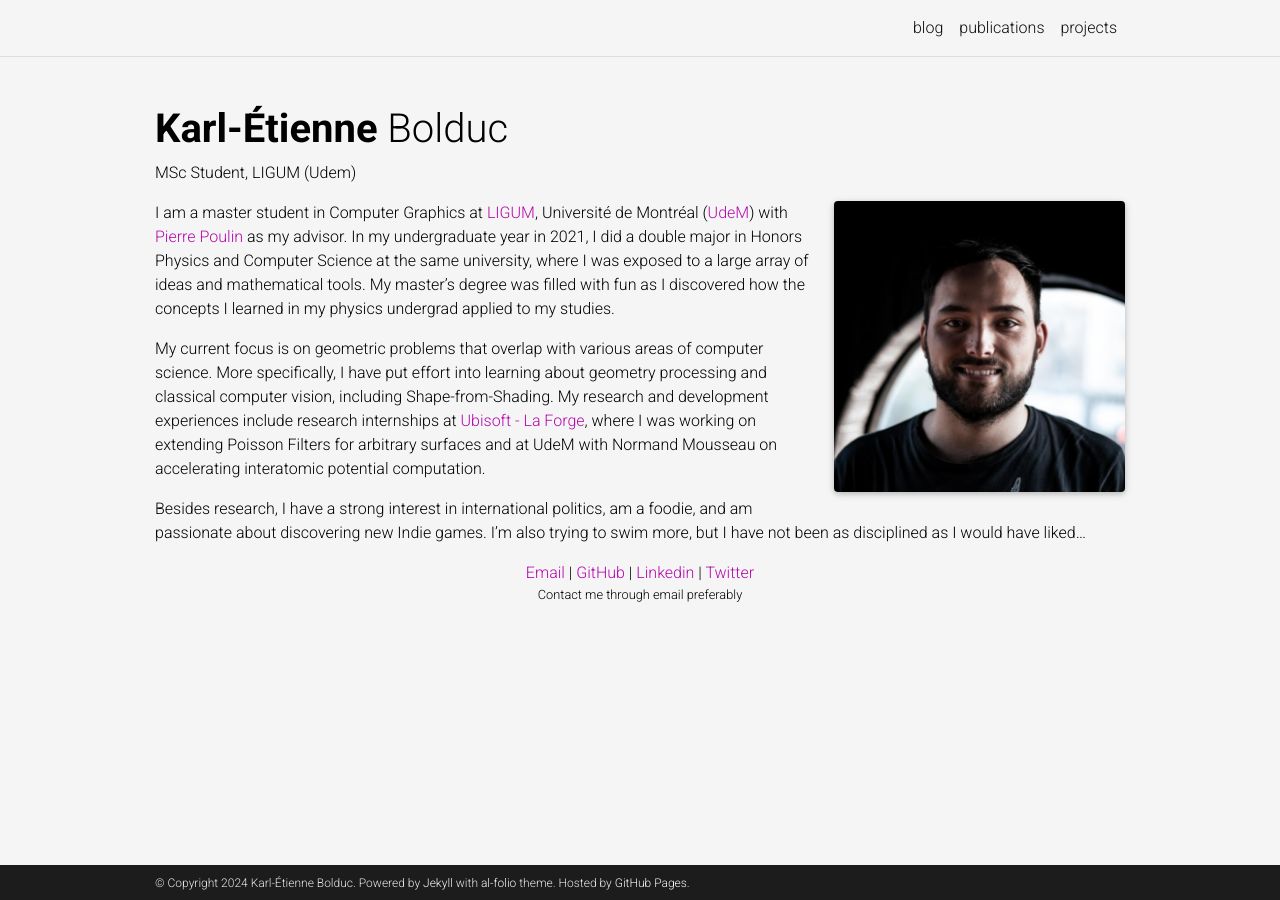
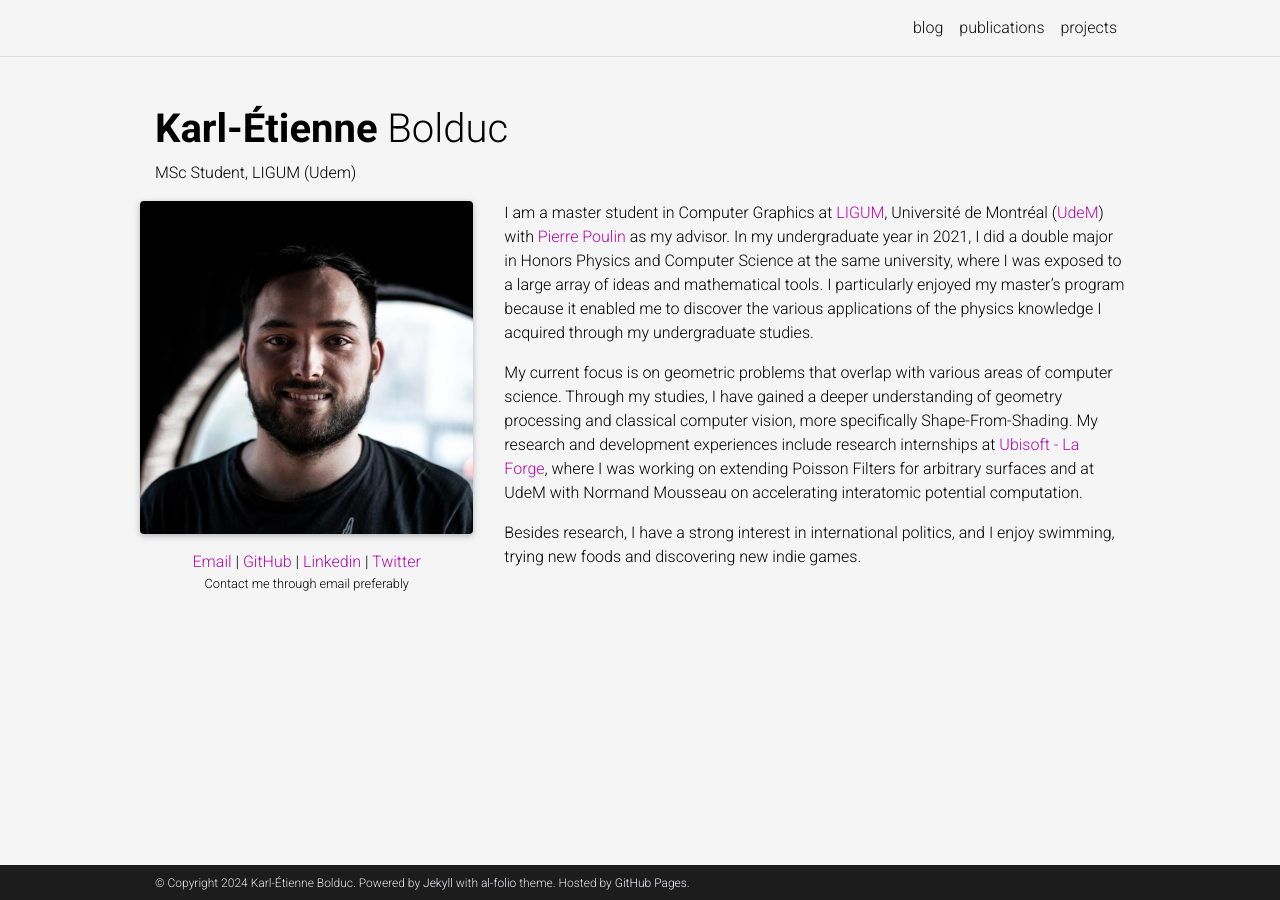
Before and after one commit to bolducke/bolducke.github.io, a Jekyll site: the page built from _pages/about.md, in a window 1280 px wide. Built offline with Jekyll 4.4.1, drawn with Linux system fonts in a browser that asks for light colours; full-size pictures stand in for the smaller copies a plugin makes; comment, search, counter and statistics services are not loaded; a style sheet for code colours, icons or effects is not loaded.

Commit message:
Improve About Layout

```diff
--- a/_layouts/about.html
+++ b/_layouts/about.html
@@ -13,7 +13,10 @@ layout: default
 
         <article>
           {% if page.profile -%}
-          <div class="profile float-{%- if page.profile.align == 'left' -%}left{%- else -%}right{%- endif -%}">
+          <div class="row">
+            <div class="col-md-4 profile float-{%- if page.profile.align == 'left' -%}left{%- else -%}right{%- endif -%}">
+
+              <div class="row justify-content-center">
               {%- if page.profile.image %}
                 {%- assign profile_image_path = page.profile.image | prepend: 'assets/img/' -%}
 
@@ -34,20 +37,7 @@ layout: default
               </div>
               {%- endif %}
             </div>
-          {%- endif %}
-
-          <div class="clearfix">
-            {{ content }}
-          </div>
-
-          {% if page.news -%}
-          <!-- News -->
-          {%- include news.html %}
-          {%- endif %}
-          {% if page.selected_papers -%}
-            <!-- Selected papers -->
-            {%- include selected_papers.html %}
-          {%- endif %}
+              <div class="row justify-content-center">
               {%- if page.social %}
               <!-- Social -->
               <div class="social">
@@ -65,6 +55,27 @@ layout: default
 
               </div>
               {%- endif %}
+            </div>
+            </div>
+            {%- endif %}
+
+            <hr class="col-sm-12 d-flex d-md-none            ">
+
+            <div class="col">
+              {{ content }}
+            </div>
+
+          </div>
+
+
+          {% if page.news -%}
+          <!-- News -->
+          {%- include news.html %}
+          {%- endif %}
+          {% if page.selected_papers -%}
+            <!-- Selected papers -->
+            {%- include selected_papers.html %}
+          {%- endif %}
         </article>
 
 </div>
--- a/_pages/about.md
+++ b/_pages/about.md
@@ -6,7 +6,7 @@ nav: false
 subtitle: MSc Student, LIGUM (Udem)
 
 profile:
-  align: right
+  align: left
   image: prof_pic.jpg
   image_circular: false # crops the image to make it circular
 #  address: >
@@ -19,8 +19,8 @@ selected_papers: false # includes a list of papers marked as "selected={true}"
 social: true  # includes social icons at the bottom of the page
 ---
 
-I am a master student in Computer Graphics at [LIGUM](http://www.ligum.umontreal.ca/), Université de Montréal ([UdeM](https://www.umontreal.ca/)) with [Pierre Poulin](http://www.iro.umontreal.ca/~poulin) as my advisor. In my undergraduate year in 2021, I did a double major in Honors Physics and Computer Science at the same university, where I was exposed to a large array of ideas and mathematical tools. My master's degree was filled with fun as I discovered how the concepts I learned in my physics undergrad applied to my studies.
+I am a master student in Computer Graphics at [LIGUM](http://www.ligum.umontreal.ca/), Université de Montréal ([UdeM](https://www.umontreal.ca/)) with [Pierre Poulin](http://www.iro.umontreal.ca/~poulin) as my advisor. In my undergraduate year in 2021, I did a double major in Honors Physics and Computer Science at the same university, where I was exposed to a large array of ideas and mathematical tools. I particularly enjoyed my master's program because it enabled me to discover the various applications of the physics knowledge I acquired through my undergraduate studies.
 
-My current focus is on geometric problems that overlap with various areas of computer science. More specifically, I have put effort into learning about geometry processing and classical computer vision, including Shape-from-Shading. My research and development experiences include research internships at [Ubisoft - La Forge](https://www.google.com/search?q=ubisoft+laforge&oq=ubisoft+laforge&aqs=chrome..69i57j0i10i512l2.2875j0j4&sourceid=chrome&ie=UTF-8), where I was working on extending Poisson Filters for arbitrary surfaces and at UdeM with Normand Mousseau on accelerating interatomic potential computation.
+My current focus is on geometric problems that overlap with various areas of computer science. Through my studies, I have gained a deeper understanding of geometry processing and classical computer vision, more specifically Shape-From-Shading. My research and development experiences include research internships at [Ubisoft - La Forge](https://www.google.com/search?q=ubisoft+laforge&oq=ubisoft+laforge&aqs=chrome..69i57j0i10i512l2.2875j0j4&sourceid=chrome&ie=UTF-8), where I was working on extending Poisson Filters for arbitrary surfaces and at UdeM with Normand Mousseau on accelerating interatomic potential computation.
 
-Besides research, I have a strong interest in international politics, am a foodie, and am passionate about discovering new Indie games. I'm also trying to swim more, but I have not been as disciplined as I would have liked...
+Besides research, I have a strong interest in international politics, and I enjoy swimming, trying new foods and discovering new indie games.
```
Lines whose indentation alone changed are shown as unchanged.
